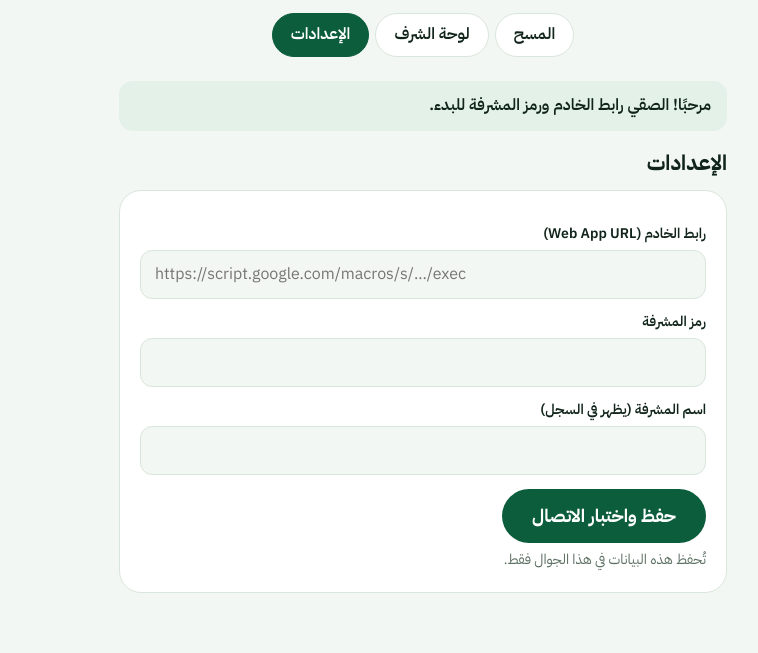
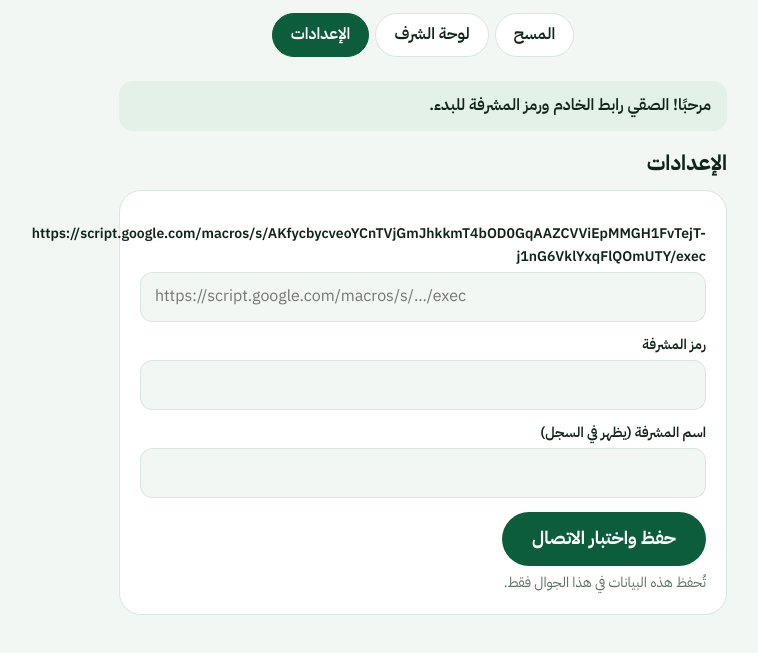
Before and after one commit to Gogosmartstories/GreenLoop, a plain HTML site: page index.html in a window 1280 px wide. Shown: the part 117-770 px from the top of the page, without its empty margins (217-975 px from the left). Drawn offline with nearby package versions, Linux system fonts and the light colour scheme.

Commit message:
Update index.html

```diff
--- a/index.html
+++ b/index.html
@@ -128,7 +128,7 @@ ol.top b.p{font:700 18px Outfit,sans-serif;color:var(--g)}ol.top small{display:b
 <section id="settings" hidden>
   <h2>الإعدادات</h2>
   <form class="panel" id="setForm">
-    <div id="apiBox"><label class="f" for="api">رابط الخادم (Web App URL)</label><input id="api" dir="ltr" placeholder="https://script.google.com/macros/s/…/exec"></div>
+    <div id="apiBox"><label class="f" for="api">https://script.google.com/macros/s/AKfycbycveoYCnTVjGmJhkkmT4bOD0GqAAZCVViEpMMGH1FvTejT-j1nG6VklYxqFlQOmUTY/exec</label><input id="api" dir="ltr" placeholder="https://script.google.com/macros/s/…/exec"></div>
     <label class="f" for="pin">رمز المشرفة</label><input id="pin" type="password" inputmode="numeric" autocomplete="off">
     <label class="f" for="by">اسم المشرفة (يظهر في السجل)</label><input id="by">
     <button class="btn mt">حفظ واختبار الاتصال</button>
```
